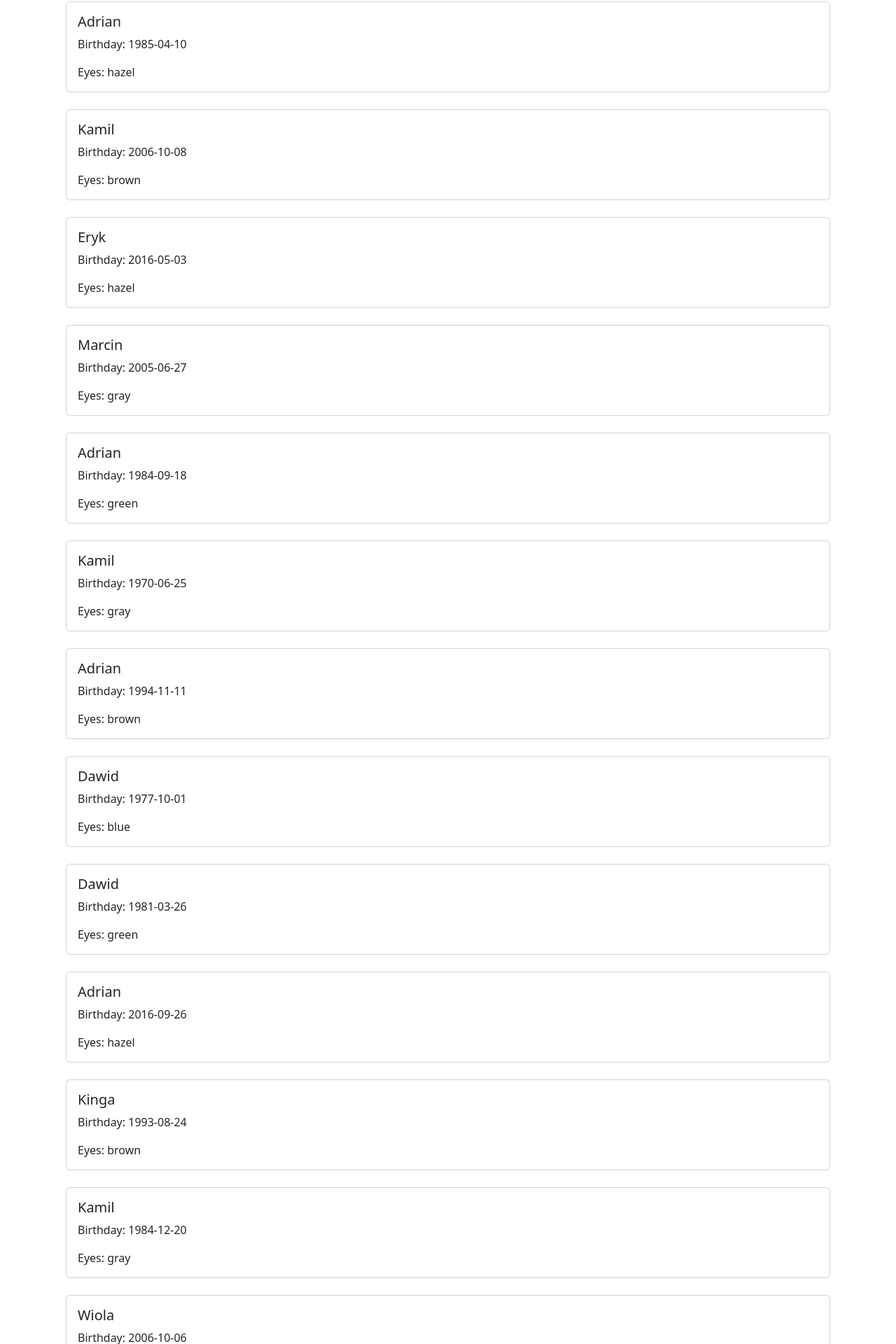
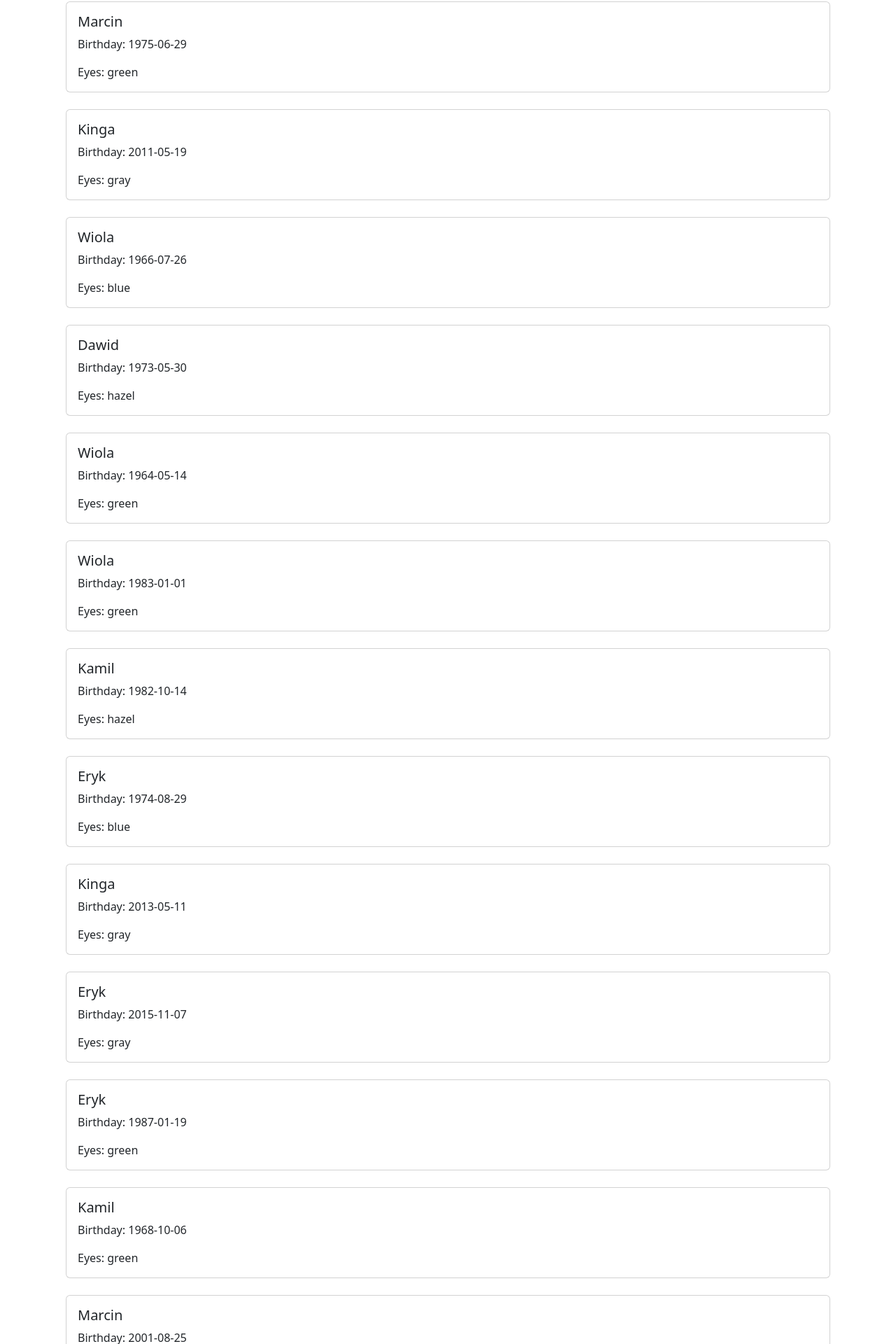
Before and after one commit to Dylo98/Lab_01, a React (Vite) app: page /lab1 in a window 1280 px wide. Shown: the part 458-2378 px from the top of the page at 70% size. Built offline with nearby package versions, Linux system fonts and the light colour scheme.

Commit message:
Add Navbar component

```diff
--- a/src/App.jsx
+++ b/src/App.jsx
@@ -10,6 +10,7 @@ function App() {
   return (
     <RootLayout>
       <Routes>
+        <Route path="/" element={<h1>Home</h1>} />
         <Route path="/lab1" element={<Lab1Page />} />
         <Route path="/lab2" element={<h1>Laboratorium2</h1>} />
         <Route path="/people/:id" element={<PeoplePage />} />
--- /dev/null
+++ b/src/components/NavBarMenu.jsx
@@ -0,0 +1,34 @@
+import { Navbar, Nav, Container } from 'react-bootstrap';
+import PropTypes from 'prop-types';
+
+function NavBarMenu({ items }) {
+  return (
+    <Navbar expand="lg" className="bg-body-tertiary">
+      <Container>
+        <Navbar.Brand href="/">React-Bootstrap</Navbar.Brand>
+        <Navbar.Toggle aria-controls="basic-navbar-nav" />
+        <Navbar.Collapse id="basic-navbar-nav">
+          <Nav className="me-auto">
+            {items.map(item => (
+              <Nav.Link key={item.id} href={item.link}>
+                {item.label}
+              </Nav.Link>
+            ))}
+          </Nav>
+        </Navbar.Collapse>
+      </Container>
+    </Navbar>
+  );
+}
+
+NavBarMenu.propTypes = {
+  items: PropTypes.arrayOf(
+    PropTypes.shape({
+      id: PropTypes.number.isRequired,
+      label: PropTypes.string.isRequired,
+      link: PropTypes.string.isRequired,
+    })
+  ).isRequired,
+};
+
+export default NavBarMenu;
--- a/src/components/PersonProfile.jsx
+++ b/src/components/PersonProfile.jsx
@@ -1,4 +1,4 @@
-import React from 'react';
+import PropTypes from 'prop-types';
 function PersonProfile({ person }) {
   return (
     <div className="card h-100">
@@ -10,4 +10,6 @@ function PersonProfile({ person }) {
     </div>
   );
 }
+
+PersonProfile.propTypes = { person: PropTypes.object.isRequired };
 export default PersonProfile;
--- a/src/data/module-data.js
+++ b/src/data/module-data.js
@@ -1,102 +1,102 @@
 export const data = [
-  {"id":1,"name":"Eryk","birth":"1960-02-01","eyes":"green"},
-  {"id":2,"name":"Marcin","birth":"2005-12-15","eyes":"gray"},
-  {"id":3,"name":"Adrian","birth":"1985-04-10","eyes":"hazel"},
-  {"id":4,"name":"Kamil","birth":"2006-10-08","eyes":"brown"},
-  {"id":5,"name":"Eryk","birth":"2016-05-03","eyes":"hazel"},
-  {"id":6,"name":"Marcin","birth":"2005-06-27","eyes":"gray"},
-  {"id":7,"name":"Adrian","birth":"1984-09-18","eyes":"green"},
-  {"id":8,"name":"Kamil","birth":"1970-06-25","eyes":"gray"},
-  {"id":9,"name":"Adrian","birth":"1994-11-11","eyes":"brown"},
-  {"id":10,"name":"Dawid","birth":"1977-10-01","eyes":"blue"},
-  {"id":11,"name":"Dawid","birth":"1981-03-26","eyes":"green"},
-  {"id":12,"name":"Adrian","birth":"2016-09-26","eyes":"hazel"},
-  {"id":13,"name":"Kinga","birth":"1993-08-24","eyes":"brown"},
-  {"id":14,"name":"Kamil","birth":"1984-12-20","eyes":"gray"},
-  {"id":15,"name":"Wiola","birth":"2006-10-06","eyes":"blue"},
-  {"id":16,"name":"Wiola","birth":"1976-09-13","eyes":"green"},
-  {"id":17,"name":"Kinga","birth":"2023-06-29","eyes":"gray"},
-  {"id":18,"name":"Kinga","birth":"1984-08-27","eyes":"hazel"},
-  {"id":19,"name":"Marcin","birth":"2001-04-23","eyes":"brown"},
-  {"id":20,"name":"Marcin","birth":"2022-02-02","eyes":"brown"},
-  {"id":21,"name":"Dawid","birth":"2016-08-18","eyes":"brown"},
-  {"id":22,"name":"Dawid","birth":"2015-06-06","eyes":"green"},
-  {"id":23,"name":"Marcin","birth":"1992-10-16","eyes":"gray"},
-  {"id":24,"name":"Adrian","birth":"1996-12-29","eyes":"brown"},
-  {"id":25,"name":"Adrian","birth":"2020-08-18","eyes":"brown"},
-  {"id":26,"name":"Eryk","birth":"1993-08-30","eyes":"hazel"},
-  {"id":27,"name":"Eryk","birth":"1984-03-21","eyes":"blue"},
-  {"id":28,"name":"Kamil","birth":"1976-04-12","eyes":"hazel"},
-  {"id":29,"name":"Adrian","birth":"1985-04-04","eyes":"gray"},
-  {"id":30,"name":"Kinga","birth":"1999-02-20","eyes":"brown"},
-  {"id":31,"name":"Marcin","birth":"2000-10-28","eyes":"blue"},
-  {"id":32,"name":"Marcin","birth":"2017-12-16","eyes":"brown"},
-  {"id":33,"name":"Eryk","birth":"1979-03-01","eyes":"gray"},
-  {"id":34,"name":"Kamil","birth":"1997-10-14","eyes":"gray"},
-  {"id":35,"name":"Kinga","birth":"2004-10-24","eyes":"hazel"},
-  {"id":36,"name":"Wiola","birth":"2016-08-28","eyes":"gray"},
-  {"id":37,"name":"Kamil","birth":"1968-12-25","eyes":"gray"},
-  {"id":38,"name":"Dawid","birth":"1997-08-10","eyes":"hazel"},
-  {"id":39,"name":"Dawid","birth":"1994-08-24","eyes":"hazel"},
-  {"id":40,"name":"Adrian","birth":"1973-08-29","eyes":"green"},
-  {"id":41,"name":"Marcin","birth":"1977-09-10","eyes":"gray"},
-  {"id":42,"name":"Adrian","birth":"1980-07-29","eyes":"brown"},
-  {"id":43,"name":"Kinga","birth":"2006-07-20","eyes":"hazel"},
-  {"id":44,"name":"Wiola","birth":"1965-07-31","eyes":"green"},
-  {"id":45,"name":"Wiola","birth":"2006-12-13","eyes":"blue"},
-  {"id":46,"name":"Eryk","birth":"2017-01-29","eyes":"brown"},
-  {"id":47,"name":"Eryk","birth":"1967-04-05","eyes":"green"},
-  {"id":48,"name":"Kamil","birth":"1977-08-07","eyes":"gray"},
-  {"id":49,"name":"Adrian","birth":"1968-05-08","eyes":"gray"},
-  {"id":50,"name":"Marcin","birth":"1983-07-18","eyes":"green"},
-  {"id":51,"name":"Marcin","birth":"1969-02-08","eyes":"blue"},
-  {"id":52,"name":"Adrian","birth":"2021-06-19","eyes":"gray"},
-  {"id":53,"name":"Kinga","birth":"1962-02-21","eyes":"green"},
-  {"id":54,"name":"Kamil","birth":"1975-03-18","eyes":"brown"},
-  {"id":55,"name":"Adrian","birth":"1996-01-11","eyes":"gray"},
-  {"id":56,"name":"Kinga","birth":"1980-06-09","eyes":"gray"},
-  {"id":57,"name":"Eryk","birth":"1965-02-28","eyes":"green"},
-  {"id":58,"name":"Adrian","birth":"2010-03-18","eyes":"gray"},
-  {"id":59,"name":"Kinga","birth":"1982-02-15","eyes":"gray"},
-  {"id":60,"name":"Wiola","birth":"2019-01-17","eyes":"brown"},
-  {"id":61,"name":"Kinga","birth":"2013-06-23","eyes":"brown"},
-  {"id":62,"name":"Wiola","birth":"2020-09-02","eyes":"green"},
-  {"id":63,"name":"Eryk","birth":"1984-06-09","eyes":"blue"},
-  {"id":64,"name":"Adrian","birth":"1977-06-12","eyes":"brown"},
-  {"id":65,"name":"Kamil","birth":"1981-02-20","eyes":"blue"},
-  {"id":66,"name":"Kinga","birth":"2003-07-19","eyes":"hazel"},
-  {"id":67,"name":"Dawid","birth":"1996-02-13","eyes":"blue"},
-  {"id":68,"name":"Wiola","birth":"1982-07-31","eyes":"green"},
-  {"id":69,"name":"Wiola","birth":"2012-09-16","eyes":"green"},
-  {"id":70,"name":"Eryk","birth":"1961-09-01","eyes":"blue"},
-  {"id":71,"name":"Dawid","birth":"1997-08-10","eyes":"gray"},
-  {"id":72,"name":"Kinga","birth":"1963-06-30","eyes":"brown"},
-  {"id":73,"name":"Dawid","birth":"2015-04-12","eyes":"green"},
-  {"id":74,"name":"Adrian","birth":"2008-06-13","eyes":"hazel"},
-  {"id":75,"name":"Dawid","birth":"2000-01-10","eyes":"blue"},
-  {"id":76,"name":"Marcin","birth":"1972-07-13","eyes":"brown"},
-  {"id":77,"name":"Eryk","birth":"1997-01-13","eyes":"hazel"},
-  {"id":78,"name":"Dawid","birth":"2012-09-14","eyes":"hazel"},
-  {"id":79,"name":"Dawid","birth":"1993-10-22","eyes":"brown"},
-  {"id":80,"name":"Marcin","birth":"1994-06-06","eyes":"blue"},
-  {"id":81,"name":"Wiola","birth":"1968-10-17","eyes":"brown"},
-  {"id":82,"name":"Marcin","birth":"1994-06-18","eyes":"blue"},
-  {"id":83,"name":"Dawid","birth":"1975-06-11","eyes":"gray"},
-  {"id":84,"name":"Wiola","birth":"2015-09-21","eyes":"blue"},
-  {"id":85,"name":"Dawid","birth":"2015-02-11","eyes":"gray"},
-  {"id":86,"name":"Marcin","birth":"1960-04-14","eyes":"hazel"},
-  {"id":87,"name":"Wiola","birth":"1961-05-26","eyes":"gray"},
-  {"id":88,"name":"Eryk","birth":"2001-05-05","eyes":"blue"},
-  {"id":89,"name":"Kamil","birth":"2009-10-04","eyes":"hazel"},
-  {"id":90,"name":"Kinga","birth":"1961-06-29","eyes":"brown"},
-  {"id":91,"name":"Dawid","birth":"2011-09-24","eyes":"hazel"},
-  {"id":92,"name":"Dawid","birth":"2008-10-24","eyes":"hazel"},
-  {"id":93,"name":"Dawid","birth":"1983-11-21","eyes":"blue"},
-  {"id":94,"name":"Wiola","birth":"2003-12-12","eyes":"brown"},
-  {"id":95,"name":"Eryk","birth":"2015-05-07","eyes":"green"},
-  {"id":96,"name":"Dawid","birth":"1961-05-02","eyes":"hazel"},
-  {"id":97,"name":"Dawid","birth":"1962-07-23","eyes":"hazel"},
-  {"id":98,"name":"Kinga","birth":"2006-11-30","eyes":"brown"},
-  {"id":99,"name":"Dawid","birth":"2008-07-03","eyes":"gray"},
-  {"id":100,"name":"Dawid","birth":"2010-06-05","eyes":"brown"},
+  {"id":1,"name":"Wiola","birth":"1963-06-15","eyes":"blue"},
+  {"id":2,"name":"Marcin","birth":"1996-02-29","eyes":"green"},
+  {"id":3,"name":"Marcin","birth":"1975-06-29","eyes":"green"},
+  {"id":4,"name":"Kinga","birth":"2011-05-19","eyes":"gray"},
+  {"id":5,"name":"Wiola","birth":"1966-07-26","eyes":"blue"},
+  {"id":6,"name":"Dawid","birth":"1973-05-30","eyes":"hazel"},
+  {"id":7,"name":"Wiola","birth":"1964-05-14","eyes":"green"},
+  {"id":8,"name":"Wiola","birth":"1983-01-01","eyes":"green"},
+  {"id":9,"name":"Kamil","birth":"1982-10-14","eyes":"hazel"},
+  {"id":10,"name":"Eryk","birth":"1974-08-29","eyes":"blue"},
+  {"id":11,"name":"Kinga","birth":"2013-05-11","eyes":"gray"},
+  {"id":12,"name":"Eryk","birth":"2015-11-07","eyes":"gray"},
+  {"id":13,"name":"Eryk","birth":"1987-01-19","eyes":"green"},
+  {"id":14,"name":"Kamil","birth":"1968-10-06","eyes":"green"},
+  {"id":15,"name":"Marcin","birth":"2001-08-25","eyes":"blue"},
+  {"id":16,"name":"Kamil","birth":"1961-04-01","eyes":"green"},
+  {"id":17,"name":"Eryk","birth":"1968-01-19","eyes":"green"},
+  {"id":18,"name":"Kinga","birth":"1965-01-04","eyes":"blue"},
+  {"id":19,"name":"Dawid","birth":"1978-04-22","eyes":"brown"},
+  {"id":20,"name":"Dawid","birth":"2003-06-25","eyes":"brown"},
+  {"id":21,"name":"Adrian","birth":"2020-07-21","eyes":"brown"},
+  {"id":22,"name":"Wiola","birth":"1995-06-03","eyes":"gray"},
+  {"id":23,"name":"Marcin","birth":"2010-02-19","eyes":"hazel"},
+  {"id":24,"name":"Wiola","birth":"1998-11-28","eyes":"brown"},
+  {"id":25,"name":"Kamil","birth":"2007-11-02","eyes":"hazel"},
+  {"id":26,"name":"Adrian","birth":"2003-04-07","eyes":"gray"},
+  {"id":27,"name":"Eryk","birth":"1999-12-09","eyes":"green"},
+  {"id":28,"name":"Eryk","birth":"1989-03-28","eyes":"green"},
+  {"id":29,"name":"Kamil","birth":"2024-01-03","eyes":"brown"},
+  {"id":30,"name":"Dawid","birth":"1966-03-12","eyes":"hazel"},
+  {"id":31,"name":"Wiola","birth":"1995-01-19","eyes":"hazel"},
+  {"id":32,"name":"Dawid","birth":"2017-03-12","eyes":"brown"},
+  {"id":33,"name":"Wiola","birth":"2018-01-02","eyes":"blue"},
+  {"id":34,"name":"Marcin","birth":"2002-09-03","eyes":"brown"},
+  {"id":35,"name":"Adrian","birth":"1999-11-04","eyes":"gray"},
+  {"id":36,"name":"Kinga","birth":"2008-02-25","eyes":"green"},
+  {"id":37,"name":"Adrian","birth":"1996-03-26","eyes":"gray"},
+  {"id":38,"name":"Eryk","birth":"1995-01-06","eyes":"gray"},
+  {"id":39,"name":"Kamil","birth":"2010-03-12","eyes":"blue"},
+  {"id":40,"name":"Wiola","birth":"1993-02-07","eyes":"blue"},
+  {"id":41,"name":"Kinga","birth":"1985-12-30","eyes":"green"},
+  {"id":42,"name":"Eryk","birth":"1991-01-07","eyes":"brown"},
+  {"id":43,"name":"Eryk","birth":"1985-11-05","eyes":"hazel"},
+  {"id":44,"name":"Eryk","birth":"1994-01-15","eyes":"gray"},
+  {"id":45,"name":"Eryk","birth":"2020-08-14","eyes":"brown"},
+  {"id":46,"name":"Adrian","birth":"2020-02-19","eyes":"hazel"},
+  {"id":47,"name":"Marcin","birth":"2010-07-08","eyes":"blue"},
+  {"id":48,"name":"Dawid","birth":"1997-04-04","eyes":"blue"},
+  {"id":49,"name":"Wiola","birth":"1995-12-23","eyes":"brown"},
+  {"id":50,"name":"Marcin","birth":"1981-03-13","eyes":"brown"},
+  {"id":51,"name":"Adrian","birth":"2007-07-18","eyes":"hazel"},
+  {"id":52,"name":"Eryk","birth":"1997-11-07","eyes":"green"},
+  {"id":53,"name":"Eryk","birth":"1995-11-20","eyes":"gray"},
+  {"id":54,"name":"Kamil","birth":"1984-06-23","eyes":"brown"},
+  {"id":55,"name":"Marcin","birth":"1990-02-16","eyes":"blue"},
+  {"id":56,"name":"Kamil","birth":"1981-02-11","eyes":"gray"},
+  {"id":57,"name":"Dawid","birth":"2006-06-15","eyes":"green"},
+  {"id":58,"name":"Adrian","birth":"1982-11-17","eyes":"green"},
+  {"id":59,"name":"Adrian","birth":"1992-07-14","eyes":"brown"},
+  {"id":60,"name":"Adrian","birth":"2015-11-14","eyes":"hazel"},
+  {"id":61,"name":"Adrian","birth":"1991-07-16","eyes":"blue"},
+  {"id":62,"name":"Kamil","birth":"2006-01-16","eyes":"hazel"},
+  {"id":63,"name":"Eryk","birth":"1995-08-31","eyes":"green"},
+  {"id":64,"name":"Kinga","birth":"2003-10-12","eyes":"hazel"},
+  {"id":65,"name":"Kinga","birth":"1989-05-16","eyes":"hazel"},
+  {"id":66,"name":"Marcin","birth":"2008-12-05","eyes":"gray"},
+  {"id":67,"name":"Dawid","birth":"1991-06-04","eyes":"blue"},
+  {"id":68,"name":"Eryk","birth":"2005-08-04","eyes":"gray"},
+  {"id":69,"name":"Wiola","birth":"1984-05-01","eyes":"green"},
+  {"id":70,"name":"Wiola","birth":"1966-09-24","eyes":"green"},
+  {"id":71,"name":"Marcin","birth":"2000-07-23","eyes":"blue"},
+  {"id":72,"name":"Wiola","birth":"1983-09-01","eyes":"blue"},
+  {"id":73,"name":"Wiola","birth":"1960-01-24","eyes":"hazel"},
+  {"id":74,"name":"Kinga","birth":"2025-01-06","eyes":"green"},
+  {"id":75,"name":"Kamil","birth":"2021-07-03","eyes":"brown"},
+  {"id":76,"name":"Kinga","birth":"1966-03-22","eyes":"green"},
+  {"id":77,"name":"Eryk","birth":"1996-09-13","eyes":"gray"},
+  {"id":78,"name":"Wiola","birth":"2001-04-10","eyes":"blue"},
+  {"id":79,"name":"Eryk","birth":"1960-02-05","eyes":"blue"},
+  {"id":80,"name":"Wiola","birth":"1975-12-23","eyes":"green"},
+  {"id":81,"name":"Wiola","birth":"1979-11-03","eyes":"gray"},
+  {"id":82,"name":"Kamil","birth":"1985-11-11","eyes":"hazel"},
+  {"id":83,"name":"Kinga","birth":"1997-07-25","eyes":"brown"},
+  {"id":84,"name":"Eryk","birth":"1984-05-27","eyes":"brown"},
+  {"id":85,"name":"Eryk","birth":"1985-12-27","eyes":"blue"},
+  {"id":86,"name":"Dawid","birth":"1962-05-11","eyes":"blue"},
+  {"id":87,"name":"Wiola","birth":"1965-09-08","eyes":"green"},
+  {"id":88,"name":"Kinga","birth":"2024-01-10","eyes":"brown"},
+  {"id":89,"name":"Marcin","birth":"1993-11-02","eyes":"blue"},
+  {"id":90,"name":"Wiola","birth":"1965-07-09","eyes":"blue"},
+  {"id":91,"name":"Eryk","birth":"1990-05-03","eyes":"blue"},
+  {"id":92,"name":"Eryk","birth":"1964-09-28","eyes":"blue"},
+  {"id":93,"name":"Adrian","birth":"1961-03-29","eyes":"gray"},
+  {"id":94,"name":"Wiola","birth":"1960-06-03","eyes":"blue"},
+  {"id":95,"name":"Kamil","birth":"2018-07-28","eyes":"blue"},
+  {"id":96,"name":"Kamil","birth":"1991-05-31","eyes":"green"},
+  {"id":97,"name":"Wiola","birth":"2008-09-30","eyes":"green"},
+  {"id":98,"name":"Kinga","birth":"1994-09-14","eyes":"gray"},
+  {"id":99,"name":"Kinga","birth":"1984-01-04","eyes":"brown"},
+  {"id":100,"name":"Marcin","birth":"1971-06-11","eyes":"hazel"},
 ];
--- a/src/layouts/RootLayout.jsx
+++ b/src/layouts/RootLayout.jsx
@@ -1,24 +1,19 @@
+import NavBarMenu from '../components/NavBarMenu';
 import Container from 'react-bootstrap/Container';
-import Nav from 'react-bootstrap/Nav';
-import Navbar from 'react-bootstrap/Navbar';
 import PropTypes from 'prop-types';
 
 function RootLayout({ children }) {
+  const menuItems = [
+    { id: 1, label: 'Home', link: '/' },
+    { id: 2, label: 'Laboratorium 1', link: '/lab1' },
+    { id: 3, label: 'Laboratorium 2', link: '/lab2' },
+  ];
+
   return (
     <>
-      <Navbar expand="lg" className="bg-body-tertiary">
-        <Container>
-          <Navbar.Brand href="#home">React-Bootstrap</Navbar.Brand>
-          <Navbar.Toggle aria-controls="basic-navbar-nav" />
-          <Navbar.Collapse id="basic-navbar-nav">
-            <Nav className="me-auto">
-              <Nav.Link href="/lab1">Laboratorium 1</Nav.Link>
-              <Nav.Link href="/lab2">Laboratorium 2</Nav.Link>
-            </Nav>
-          </Navbar.Collapse>
-        </Container>
-      </Navbar>
-      <Container>{children}</Container>
+      <NavBarMenu items={menuItems} />
+
+      <Container className="mt-4">{children}</Container>
     </>
   );
 }
```
